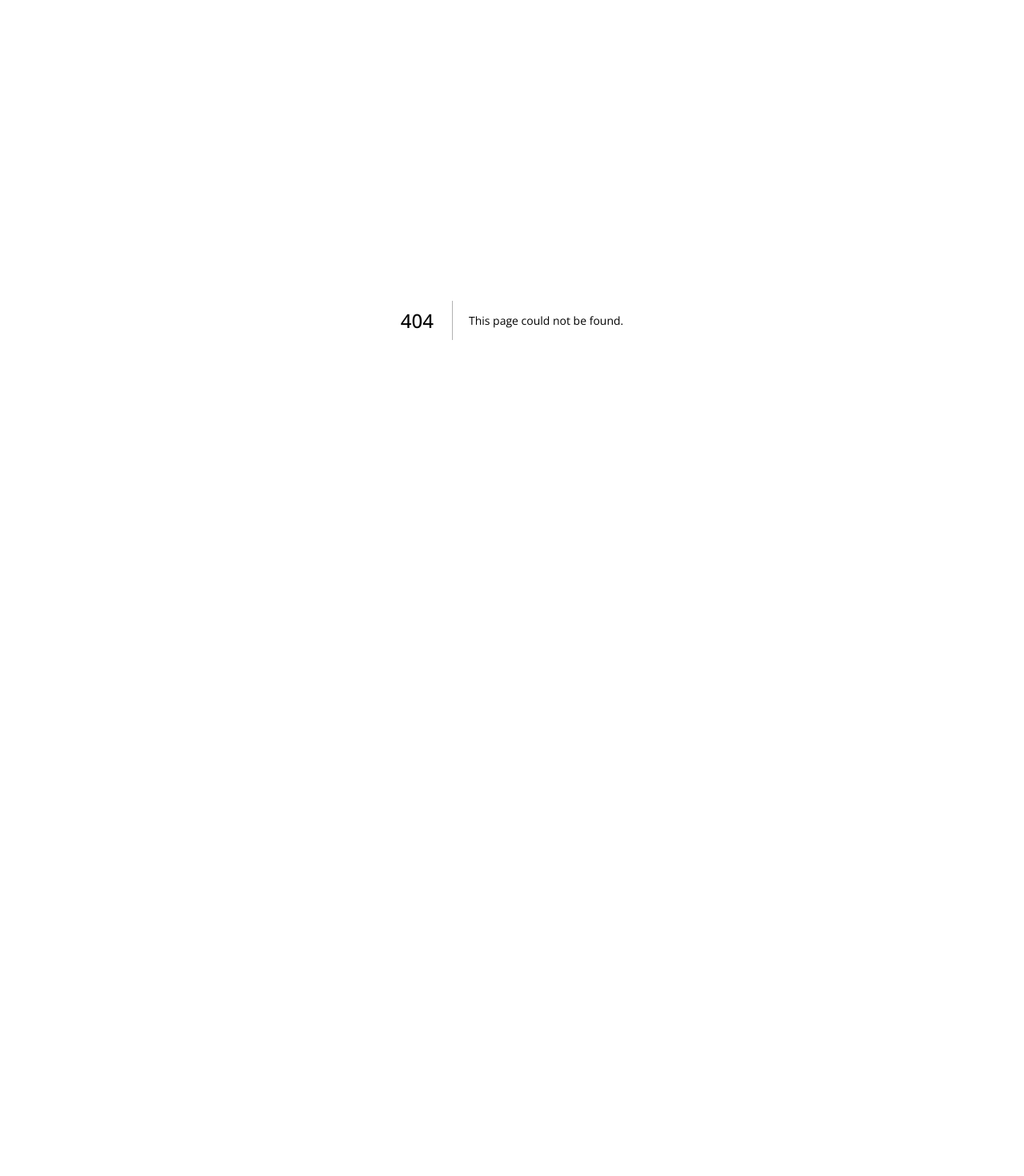
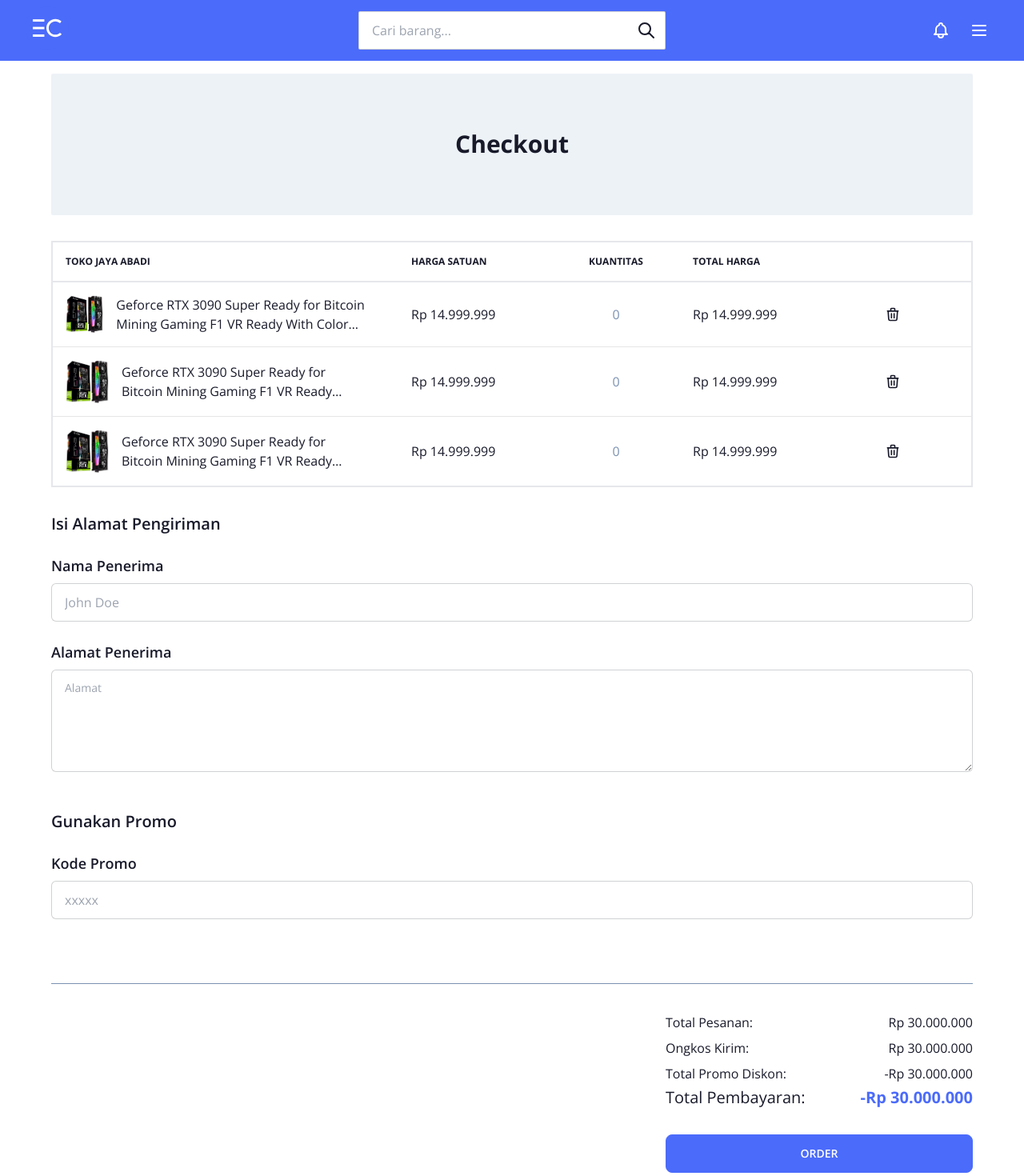
Before and after one commit to LAW-5/frontend, a Next.js app: page /order in a window 1280 px wide. Before the commit this address had no page. Shown: the top 1470 px of the page at 80% size. Before the commit the page ends 800 px from the top, so only its background shows below. Built offline with nearby package versions, Linux system fonts and the light colour scheme.

Commit message:
feat: add order page

```diff
--- /dev/null
+++ b/components/OrderTable.js
@@ -0,0 +1,107 @@
+import { TrashIcon } from '@heroicons/react/outline';
+import Image from 'next/image';
+import { formatIndonesianCurrency } from '../utils/string';
+
+const OrderTable = ({merchantName}) => {
+  return (
+    <table className="table w-full border-2 rounded-lg mb-8">
+      <thead>
+        <tr>
+          <th>{merchantName}</th>
+          <th>Harga Satuan</th>
+          <th className="text-center">Kuantitas</th>
+          <th>Total Harga</th>
+          <th></th>
+        </tr>
+      </thead>
+      <tbody>
+        <tr>
+          <td className="w-80">
+            <div className="flex items-center">
+              <Image
+                src="/images/RTX-3090.jpeg"
+                width={54}
+                height={54}
+                alt="Product name"
+              />
+              <p className="w-96 line-clamp-2 whitespace-normal ml-4">
+                Geforce RTX 3090 Super Ready for Bitcoin Mining Gaming F1 VR
+                Ready With Color Stripe
+              </p>
+            </div>
+          </td>
+          <td className="w-48">{formatIndonesianCurrency(14999999)}</td>
+          <td className="w-40 text-center">
+            <div className="text-secondary">
+              0
+            </div>
+          </td>
+          <td className="w-48">{formatIndonesianCurrency(14999999)}</td>
+          <td>
+            <div className="flex justify-center items-center mr-6">
+              <TrashIcon className="text-neutral w-5" />
+            </div>
+          </td>
+        </tr>
+        <tr>
+          <td className="w-80">
+            <div className="flex items-center">
+              <Image
+                src="/images/RTX-3090.jpeg"
+                width={54}
+                height={54}
+                alt="Product name"
+              />
+              <p className="w-72 line-clamp-2 whitespace-normal ml-4">
+                Geforce RTX 3090 Super Ready for Bitcoin Mining Gaming F1 VR
+                Ready With Color Stripe
+              </p>
+            </div>
+          </td>
+          <td>{formatIndonesianCurrency(14999999)}</td>
+          <td className="w-32 text-center">
+            <div className="text-secondary">
+              0
+            </div>
+          </td>
+          <td>{formatIndonesianCurrency(14999999)}</td>
+          <td>
+            <div className="flex justify-center items-center mr-6">
+              <TrashIcon className="text-neutral w-5" />
+            </div>
+          </td>
+        </tr>
+        <tr>
+          <td className="w-80">
+            <div className="flex items-center">
+              <Image
+                src="/images/RTX-3090.jpeg"
+                width={54}
+                height={54}
+                alt="Product name"
+              />
+              <p className="w-72 line-clamp-2 whitespace-normal ml-4">
+                Geforce RTX 3090 Super Ready for Bitcoin Mining Gaming F1 VR
+                Ready With Color Stripe
+              </p>
+            </div>
+          </td>
+          <td>{formatIndonesianCurrency(14999999)}</td>
+          <td className="w-32 text-center">
+            <div className="text-secondary">
+              0
+            </div>
+          </td>
+          <td>{formatIndonesianCurrency(14999999)}</td>
+          <td>
+            <div className="flex justify-center items-center mr-6">
+              <TrashIcon className="text-neutral w-5" />
+            </div>
+          </td>
+        </tr>
+      </tbody>
+    </table>
+  );
+};
+
+export default OrderTable;
--- /dev/null
+++ b/pages/order.js
@@ -0,0 +1,84 @@
+import Head from "next/head";
+import Banner from "../components/Banner";
+import Navbar from "../components/Navbar";
+import OrderTable from "../components/OrderTable";
+import { formatIndonesianCurrency } from '../utils/string';
+
+export default function Home() {
+  return (
+    <>
+      <Head>
+        <title>Checkout | EXIT COMPUTER MANGO TWO</title>
+      </Head>
+      <Navbar />
+      <main className="mx-auto max-w-6xl pt-4 pb-20">
+        <Banner title="Checkout" />
+        <div className="overflow-x-auto w-full mt-8">
+          <OrderTable merchantName="Toko Jaya Abadi" />
+          <h3 className="font-semibold text-xl mt-8">Isi Alamat Pengiriman</h3>
+          <div className="form-control mt-4">
+            <label className="label !px-0">
+              <span className="label-text !text-lg !font-semibold">
+                Nama Penerima
+              </span>
+            </label>
+            <label className="input-group">
+              <input
+                type="text"
+                placeholder="John Doe"
+                className="input input-bordered !rounded-md w-full"
+              />
+            </label>
+          </div>
+          <div className="form-control mt-4">
+            <label className="label !px-0">
+              <span className="label-text !text-lg !font-semibold">
+                Alamat Penerima
+              </span>
+            </label>
+            <label className="input-group">
+              <textarea className="textarea input w-full !h-32 !rounded-md input-bordered" placeholder="Alamat"></textarea>
+            </label>
+          </div>
+          <h3 className="font-semibold text-xl mt-12">Gunakan Promo</h3>
+          <div className="form-control mt-4">
+            <label className="label !px-0">
+              <span className="label-text !text-lg !font-semibold">
+                Kode Promo
+              </span>
+            </label>
+            <label className="input-group">
+              <input
+                type="text"
+                placeholder="xxxxx"
+                className="input input-bordered !rounded-md w-full"
+              />
+            </label>
+          </div>
+          <div className="mt-20 border-b border-secondary"></div>
+          <div className="flex w-full justify-end mt-8">
+            <div className="w-96 leading-loose">
+              <div className="flex justify-between">
+                <span>Total Pesanan:</span>
+                <span>{formatIndonesianCurrency(30000000)}</span>
+              </div>
+              <div className="flex justify-between">
+                <span>Ongkos Kirim:</span>
+                <span>{formatIndonesianCurrency(30000000)}</span>
+              </div>
+              <div className="flex justify-between">
+                <span>Total Promo Diskon:</span>
+                <span>-{formatIndonesianCurrency(30000000)}</span>
+              </div>
+              <div className="flex justify-between">
+                <span className="text-xl">Total Pembayaran:</span>
+                <span className="text-primary text-xl font-bold">-{formatIndonesianCurrency(30000000)}</span>
+              </div>
+              <button className="btn btn-primary rounded-lg mt-8 w-full">ORDER</button>
+            </div>
+          </div>
+        </div>
+      </main>
+    </>
+  );
+}
```
Also changed, not shown: 1 other file (tests, documents, lock files or other folders).
